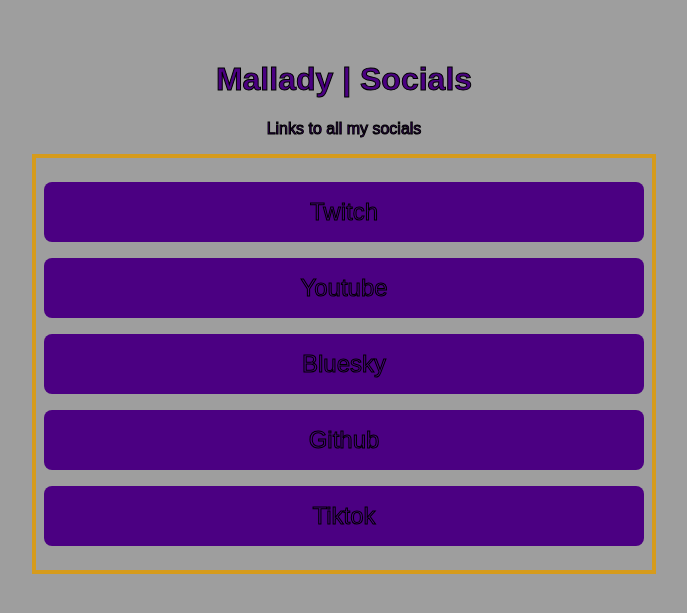
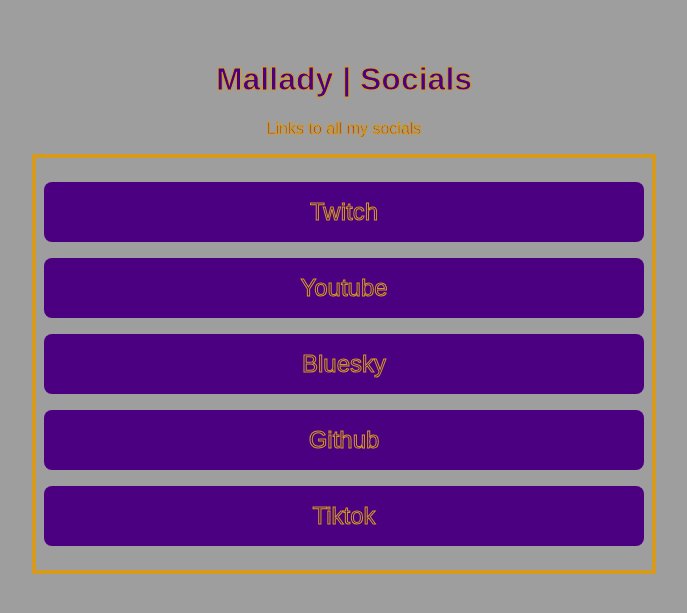
Before and after one commit to Mallady/social-linker, a Jekyll site: the page built from index.md, in a window 1280 px wide. Shown: the top 613 px of the page, without its empty margins (296-983 px from the left). Built offline with Jekyll 4.4.1, drawn with Linux system fonts in a browser that asks for light colours.

Commit message:
change outline color

```diff
--- a/css/web.css
+++ b/css/web.css
@@ -46,5 +46,5 @@
 .outlined-text {
     color: var(--main-color);
     -webkit-text-stroke-width: 1px;
-    -webkit-text-stroke-color: var(--secondary-color);
+    -webkit-text-stroke-color: var(--highlight-color);
 }
```
